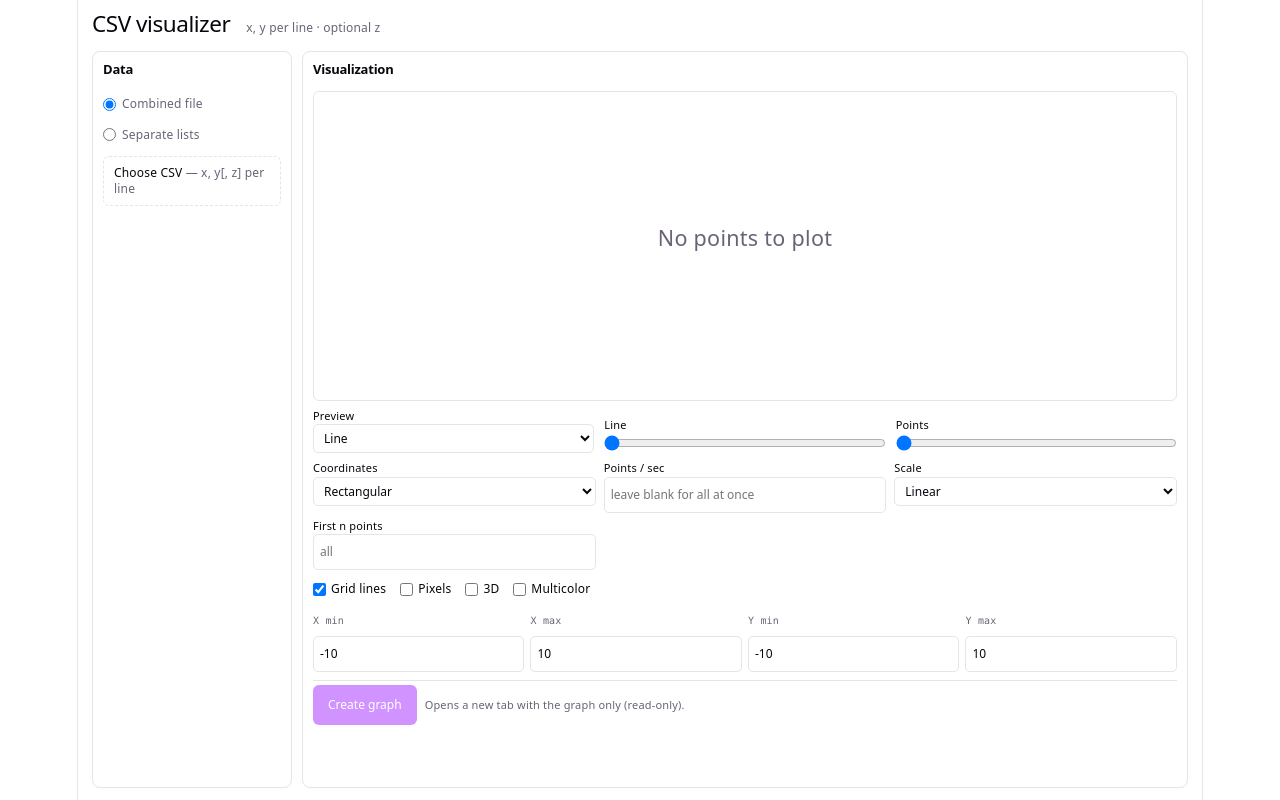
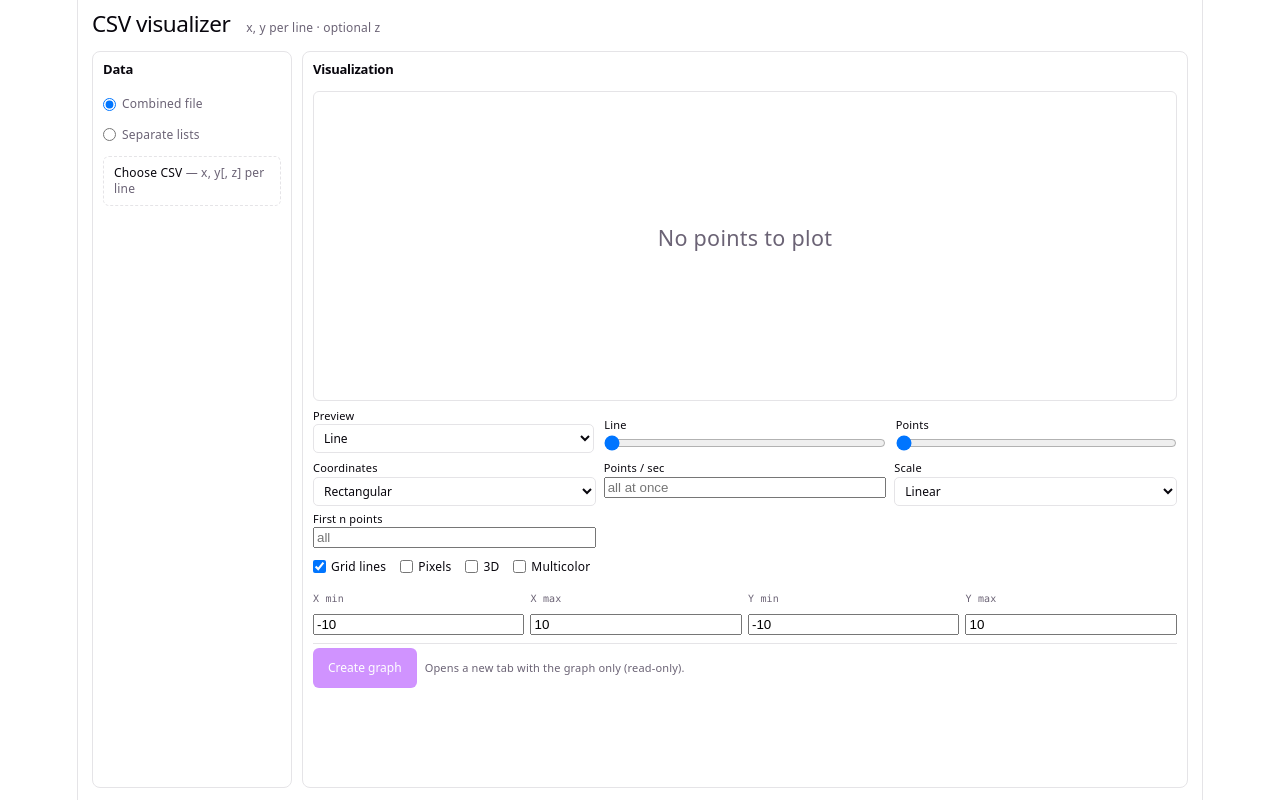
Before and after one commit to rajtiller/SEQUENCE-VISUALIZER, a React (Vite) app: page / in a window 1280 px wide. Built offline with nearby package versions, Linux system fonts and the light colour scheme.

Commit message:
number boxes are easier to type in now

```diff
--- a/src/App.tsx
+++ b/src/App.tsx
@@ -1,5 +1,6 @@
 import { useCallback, useMemo, useState, type DragEvent } from 'react'
 import { DataChart } from './components/DataChart'
+import { DeferredNumberInput } from './components/DeferredNumberInput'
 import { ListFileInput } from './components/ListFileInput'
 import { PixelGridChart } from './components/PixelGridChart'
 import type { CoordinateRow } from './lib/parseCsv'
@@ -28,7 +29,11 @@ import {
   shouldShowGraphProgress,
 } from './lib/graphExport'
 import { ProgressBar } from './components/ProgressBar'
-import { defaultVizConfig, type VizConfig } from './lib/vizConfig'
+import {
+  DEFAULT_HISTOGRAM_INTERVAL,
+  defaultVizConfig,
+  type VizConfig,
+} from './lib/vizConfig'
 import './App.css'
 
 const PREVIEW_ROW_COUNT = 4
@@ -258,15 +263,11 @@ function App() {
   const showRectPixels = graphPlan.usePixels && !isPolar
   const showGrid = graphPlan.gridLines === 'yes'
 
-  const setBound = useCallback((key: keyof GraphBounds, raw: string) => {
-    const n = Number.parseFloat(raw)
+  const commitBound = useCallback((key: keyof GraphBounds, n: number) => {
     setGraphPlan((p) => ({
       ...p,
       bounds: normalizeGraphBounds(
-        {
-          ...p.bounds,
-          [key]: Number.isFinite(n) ? n : p.bounds[key],
-        },
+        { ...p.bounds, [key]: n },
         p.coordinateSystem,
       ),
     }))
@@ -458,21 +459,16 @@ function App() {
               {cfg.chartKind === 'histogram' && (
                 <label className="field">
                   <span>Interval</span>
-                  <input
-                    type="number"
+                  <DeferredNumberInput
+                    value={cfg.histogramInterval}
                     min={0}
-                    step="any"
-                    value={cfg.histogramInterval}
-                    onChange={(e) => {
-                      const n = Number.parseFloat(e.target.value)
+                    onCommit={(n) =>
                       setCfg((c) => ({
                         ...c,
                         histogramInterval:
-                          Number.isFinite(n) && n > 0
-                            ? n
-                            : c.histogramInterval,
+                          n > 0 ? n : DEFAULT_HISTOGRAM_INTERVAL,
                       }))
-                    }}
+                    }
                   />
                 </label>
               )}
@@ -539,29 +535,17 @@ function App() {
 
               <label className="field">
                 <span>Points / sec</span>
-                <input
-                  type="number"
+                <DeferredNumberInput
+                  optional
+                  placeholder="all at once"
+                  value={graphPlan.pointsPerSecond}
                   min={0}
-                  step="any"
-                  placeholder="leave blank for all at once"
-                  value={
-                    graphPlan.pointsPerSecond == null
-                      ? ''
-                      : graphPlan.pointsPerSecond
-                  }
-                  onChange={(e) => {
-                    const raw = e.target.value.trim()
-                    if (raw === '') {
-                      setGraphPlan((p) => ({ ...p, pointsPerSecond: null }))
-                      return
-                    }
-                    const n = Number.parseFloat(raw)
+                  onCommit={(n) =>
                     setGraphPlan((p) => ({
                       ...p,
-                      pointsPerSecond:
-                        Number.isFinite(n) && n > 0 ? n : null,
+                      pointsPerSecond: n != null && n > 0 ? n : null,
                     }))
-                  }}
+                  }
                 />
               </label>
 
@@ -585,27 +569,18 @@ function App() {
 
               <label className="field">
                 <span>First n points</span>
-                <input
-                  type="number"
+                <DeferredNumberInput
+                  optional
+                  integer
+                  placeholder="all"
+                  value={graphPlan.pointCount}
                   min={1}
-                  step={1}
-                  placeholder="all"
-                  value={
-                    graphPlan.pointCount == null ? '' : graphPlan.pointCount
-                  }
-                  onChange={(e) => {
-                    const raw = e.target.value.trim()
-                    if (raw === '') {
-                      setGraphPlan((p) => ({ ...p, pointCount: null }))
-                      return
-                    }
-                    const n = Number.parseInt(raw, 10)
+                  onCommit={(n) =>
                     setGraphPlan((p) => ({
                       ...p,
-                      pointCount:
-                        Number.isFinite(n) && n > 0 ? n : p.pointCount,
+                      pointCount: n != null && n > 0 ? Math.floor(n) : null,
                     }))
-                  }}
+                  }
                 />
               </label>
 
@@ -671,44 +646,36 @@ function App() {
                   <span className="metric-label">
                     {isPolar ? 'R min' : 'X min'}
                   </span>
-                  <input
-                    type="number"
-                    step="any"
+                  <DeferredNumberInput
                     value={graphPlan.bounds.xMin}
-                    onChange={(e) => setBound('xMin', e.target.value)}
+                    onCommit={(n) => commitBound('xMin', n)}
                   />
                 </label>
                 <label className="metric">
                   <span className="metric-label">
                     {isPolar ? 'R max' : 'X max'}
                   </span>
-                  <input
-                    type="number"
-                    step="any"
+                  <DeferredNumberInput
                     value={graphPlan.bounds.xMax}
-                    onChange={(e) => setBound('xMax', e.target.value)}
+                    onCommit={(n) => commitBound('xMax', n)}
                   />
                 </label>
                 <label className="metric">
                   <span className="metric-label">
                     {isPolar ? 'θ min' : 'Y min'}
                   </span>
-                  <input
-                    type="number"
-                    step="any"
+                  <DeferredNumberInput
                     value={graphPlan.bounds.yMin}
-                    onChange={(e) => setBound('yMin', e.target.value)}
+                    onCommit={(n) => commitBound('yMin', n)}
                   />
                 </label>
                 <label className="metric">
                   <span className="metric-label">
                     {isPolar ? 'θ max' : 'Y max'}
                   </span>
-                  <input
-                    type="number"
-                    step="any"
+                  <DeferredNumberInput
                     value={graphPlan.bounds.yMax}
-                    onChange={(e) => setBound('yMax', e.target.value)}
+                    onCommit={(n) => commitBound('yMax', n)}
                   />
                 </label>
               </div>
--- /dev/null
+++ b/src/components/DeferredNumberInput.tsx
@@ -0,0 +1,110 @@
+import { useEffect, useRef, useState } from 'react'
+
+type BaseProps = {
+  placeholder?: string
+  className?: string
+  integer?: boolean
+  min?: number
+  max?: number
+}
+
+type RequiredProps = BaseProps & {
+  value: number
+  optional?: false
+  onCommit: (value: number) => void
+}
+
+type OptionalProps = BaseProps & {
+  value: number | null
+  optional: true
+  onCommit: (value: number | null) => void
+}
+
+type Props = RequiredProps | OptionalProps
+
+function formatDisplay(value: number | null): string {
+  if (value === null) return ''
+  return String(value)
+}
+
+function isIncomplete(raw: string): boolean {
+  const t = raw.trim()
+  return t === '' || t === '-' || t === '.' || t === '-.'
+}
+
+/**
+ * Text input for numbers: free typing while focused; commit on blur or Enter.
+ * Invalid or empty (when not optional) reverts to the last committed value.
+ */
+export function DeferredNumberInput(props: Props) {
+  const { placeholder, className, integer = false, min, max } = props
+  const optional = props.optional === true
+  const committed = props.value
+
+  const [draft, setDraft] = useState(() => formatDisplay(committed))
+  const focusedRef = useRef(false)
+
+  useEffect(() => {
+    if (!focusedRef.current) {
+      setDraft(formatDisplay(committed))
+    }
+  }, [committed])
+
+  const revert = () => {
+    setDraft(formatDisplay(committed))
+  }
+
+  const commit = () => {
+    const raw = draft.trim()
+
+    if (isIncomplete(raw)) {
+      if (optional) {
+        props.onCommit(null)
+        setDraft('')
+        return
+      }
+      revert()
+      return
+    }
+
+    let n = integer ? Number.parseInt(raw, 10) : Number.parseFloat(raw)
+    if (!Number.isFinite(n)) {
+      revert()
+      return
+    }
+
+    if (integer) n = Math.trunc(n)
+    if (min !== undefined) n = Math.max(min, n)
+    if (max !== undefined) n = Math.min(max, n)
+
+    if (optional) {
+      props.onCommit(n)
+    } else {
+      props.onCommit(n)
+    }
+    setDraft(formatDisplay(n))
+  }
+
+  return (
+    <input
+      type="text"
+      inputMode={integer ? 'numeric' : 'decimal'}
+      className={className}
+      placeholder={placeholder}
+      value={draft}
+      onFocus={() => {
+        focusedRef.current = true
+      }}
+      onChange={(e) => setDraft(e.target.value)}
+      onBlur={() => {
+        focusedRef.current = false
+        commit()
+      }}
+      onKeyDown={(e) => {
+        if (e.key === 'Enter') {
+          e.currentTarget.blur()
+        }
+      }}
+    />
+  )
+}
```
Also changed, not shown: to-do.txt.
